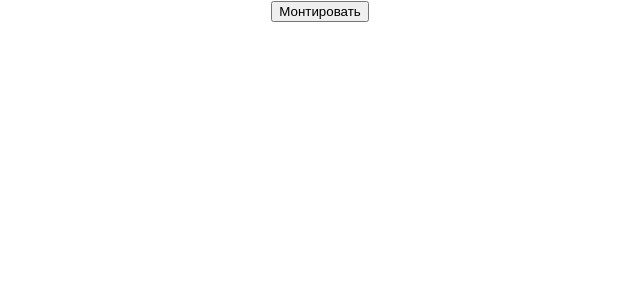
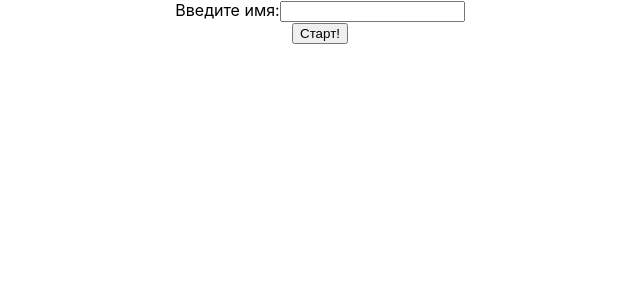
Before and after one commit to rihor93/GameOfLife, a React (Create React App) app: page / in a window 1280 px wide. Shown: the top 300 px of the page, without its empty margins (320-960 px from the left). Built offline with nearby package versions, Linux system fonts and the light colour scheme.

Commit message:
добавил форму вводи имени

```diff
--- a/src/gameOfLifeClasses/ControlComponentClasses.tsx
+++ b/src/gameOfLifeClasses/ControlComponentClasses.tsx
@@ -1,8 +1,10 @@
 import { Component } from "react";
 import { BoardComponentClasses } from "./BoardComponentClasses";
+import LoginCompotent from "./LoginCompotent";
 
 type State = {
-    mounted: boolean,
+    isLogin: boolean,
+    userName: string,
 };
 
 type Props = {};
@@ -12,23 +14,25 @@ export class ControlComponentClasses extends Component<Props, State> {
     constructor(props: Props) {
         super(props);
         this.state = {
-            mounted: false,
+            isLogin: false,
+            userName: '',
         }
     }
 
 
-    toggleMounted = () => {
-        this.setState((v) => ({ mounted: !v.mounted }));
+    toggleStart = (name: string) => {
+        console.log('start', name);
+        this.setState((v) => ({ userName: name, isLogin: true }));
     }
 
     render() {
-        const { mounted } = this.state;
+        const { isLogin, userName } = this.state;
         return (
             <div data-testid="ControlComponentClasses">
-                <button onClick={this.toggleMounted} data-testid="mountbutton">
-                    {mounted ? "Размонтировать" : "Монтировать"}
-                </button>
-                {mounted && <BoardComponentClasses />}
+                {isLogin && <div>Привет, {userName}!</div>}
+                {!isLogin
+                    ? <LoginCompotent onClick={this.toggleStart} />
+                    : <BoardComponentClasses></BoardComponentClasses>}
 
             </div>);
     }
--- /dev/null
+++ b/src/gameOfLifeClasses/LoginCompotent.tsx
@@ -0,0 +1,28 @@
+import React, { useState } from "react";
+
+
+interface LoginCompotentProps {
+    onClick: (name: string) => void,
+}
+
+const LoginCompotent: React.FC<LoginCompotentProps> = (props) => {
+
+    const [name, setName] = useState('');
+
+    return (
+
+        <div className="cardBorder contentWrapper">
+            <div>Введите имя:
+                <input value={name} onChange={(e: React.ChangeEvent<HTMLInputElement>) => { setName(e.target.value) }}></input>
+            </div>
+            <div>
+                <button onClick={() => props.onClick(name)}>Старт!</button>
+            </div>
+        </div>
+
+    );
+}
+
+
+
+export default LoginCompotent;
```
Also changed, not shown: 1 other file (tests, documents, lock files or other folders).
